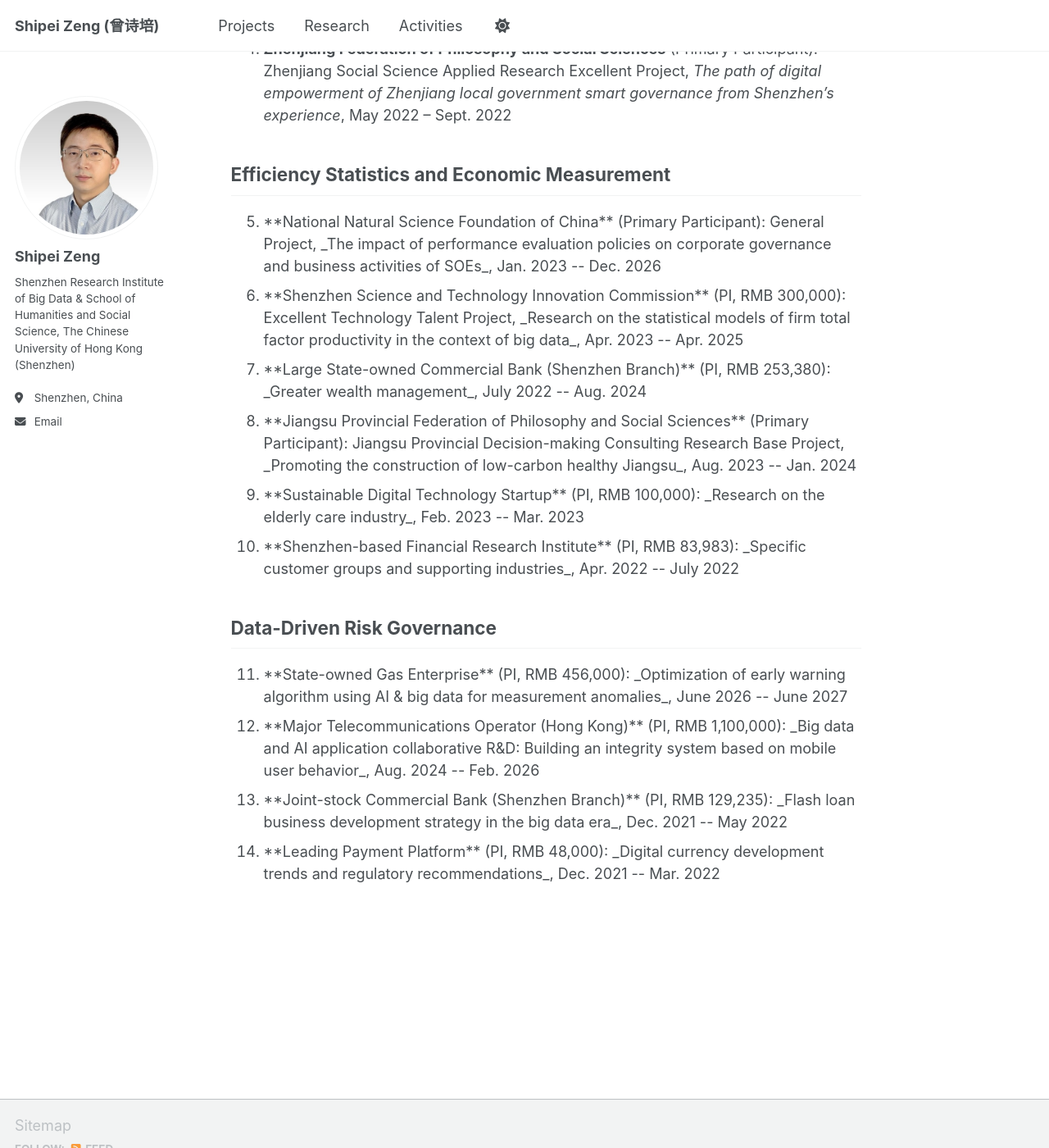
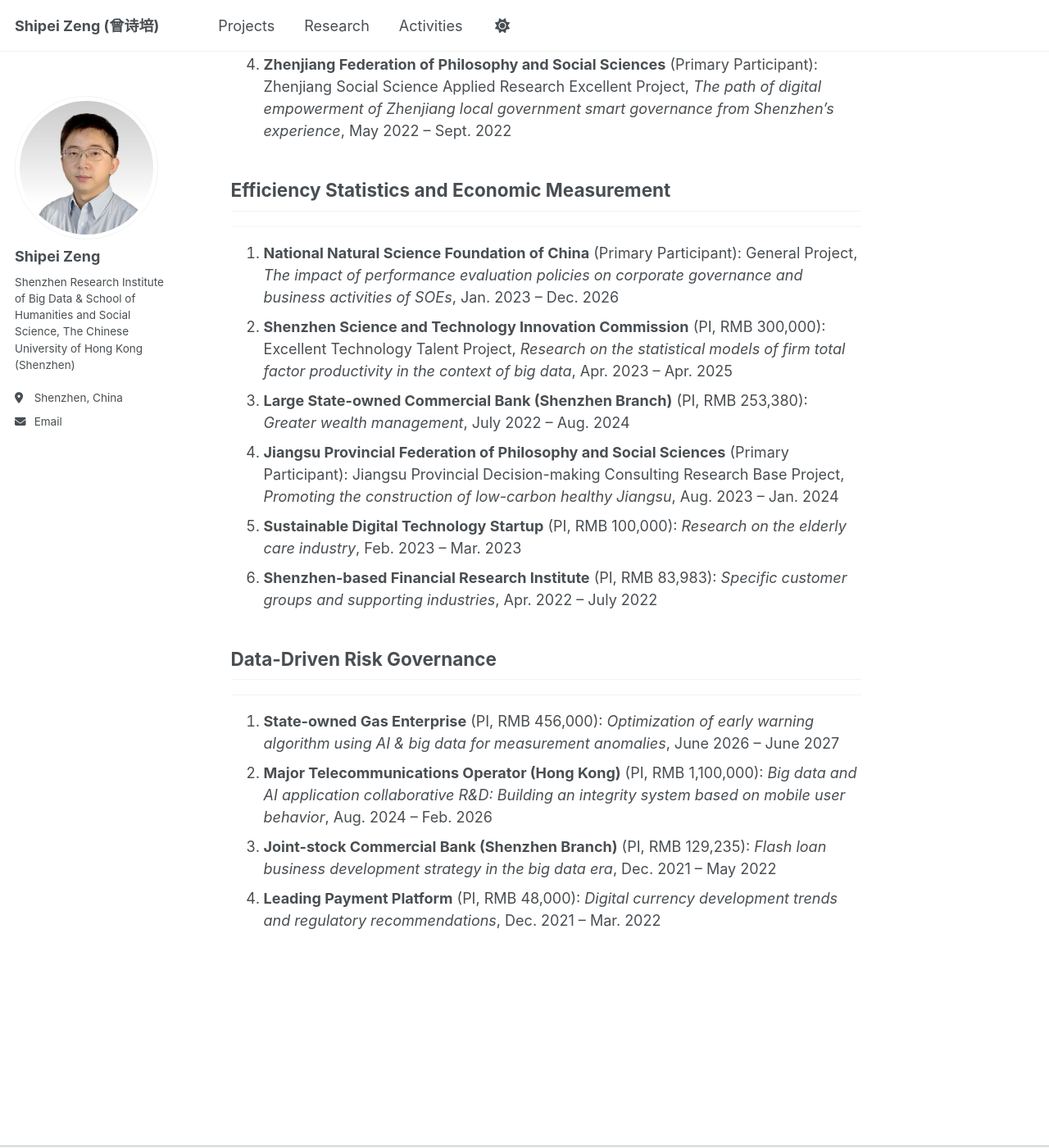
Before and after one commit to shipei-zeng/shipei-zeng.github.io, a Jekyll site: the page built from _pages/projects.md, in a window 1280 px wide and 1400 px high, scrolled down 413 px. Shown: the whole window at 82% size. Built offline with Jekyll 4.4.1, drawn with Linux system fonts in a browser that asks for light colours; a script that is not in the unit is left out; part of the change alters nothing that is shown.

Commit message:
Update projects.md

```diff
--- a/_pages/projects.md
+++ b/_pages/projects.md
@@ -2,29 +2,25 @@
 permalink: /projects/
 title: "Key Projects"
 ---
-Public-Governance AI: Applications and Evaluation
-------
+## Public-Governance AI: Applications and Evaluation
+---
 1. **Leading AI Technology Enterprise** (PI, RMB 198,000): _Evaluation strategies of large language models applied to public affairs_, Feb. 2025 -- Mar. 2025
 1. **Technology Enterprise** (PI, RMB 97,850): _Shenzhen digital talent survey_, July 2024 -- Oct. 2024
 1. **State-owned Power Grid Enterprise** (PI, RMB 2,200,000): _Digital grid open-source community operation model design and prototype system construction_, Nov. 2022 -- June 2024
 1. **Zhenjiang Federation of Philosophy and Social Sciences** (Primary Participant): Zhenjiang Social Science Applied Research Excellent Project, _The path of digital empowerment of Zhenjiang local government smart governance from Shenzhen's experience_, May 2022 -- Sept. 2022
 
-Efficiency Statistics and Economic Measurement
-------
-<ol start="5">
-  <li>**National Natural Science Foundation of China** (Primary Participant): General Project, _The impact of performance evaluation policies on corporate governance and business activities of SOEs_, Jan. 2023 -- Dec. 2026</li>
-  <li>**Shenzhen Science and Technology Innovation Commission** (PI, RMB 300,000): Excellent Technology Talent Project, _Research on the statistical models of firm total factor productivity in the context of big data_, Apr. 2023 -- Apr. 2025</li>
-  <li>**Large State-owned Commercial Bank (Shenzhen Branch)** (PI, RMB 253,380): _Greater wealth management_, July 2022 -- Aug. 2024</li>
-  <li>**Jiangsu Provincial Federation of Philosophy and Social Sciences** (Primary Participant): Jiangsu Provincial Decision-making Consulting Research Base Project, _Promoting the construction of low-carbon healthy Jiangsu_, Aug. 2023 -- Jan. 2024</li>
-  <li>**Sustainable Digital Technology Startup** (PI, RMB 100,000): _Research on the elderly care industry_, Feb. 2023 -- Mar. 2023</li>
-  <li>**Shenzhen-based Financial Research Institute** (PI, RMB 83,983): _Specific customer groups and supporting industries_, Apr. 2022 -- July 2022</li>
-</ol>
+## Efficiency Statistics and Economic Measurement
+---
+1. **National Natural Science Foundation of China** (Primary Participant): General Project, _The impact of performance evaluation policies on corporate governance and business activities of SOEs_, Jan. 2023 -- Dec. 2026
+1. **Shenzhen Science and Technology Innovation Commission** (PI, RMB 300,000): Excellent Technology Talent Project, _Research on the statistical models of firm total factor productivity in the context of big data_, Apr. 2023 -- Apr. 2025
+1. **Large State-owned Commercial Bank (Shenzhen Branch)** (PI, RMB 253,380): _Greater wealth management_, July 2022 -- Aug. 2024
+1. **Jiangsu Provincial Federation of Philosophy and Social Sciences** (Primary Participant): Jiangsu Provincial Decision-making Consulting Research Base Project, _Promoting the construction of low-carbon healthy Jiangsu_, Aug. 2023 -- Jan. 2024
+1. **Sustainable Digital Technology Startup** (PI, RMB 100,000): _Research on the elderly care industry_, Feb. 2023 -- Mar. 2023
+1. **Shenzhen-based Financial Research Institute** (PI, RMB 83,983): _Specific customer groups and supporting industries_, Apr. 2022 -- July 2022
 
-Data-Driven Risk Governance
-------
-<ol start="11">
-  <li>**State-owned Gas Enterprise** (PI, RMB	456,000): _Optimization of early warning algorithm using AI & big data for measurement anomalies_, June 2026 -- June 2027</li>
-  <li>**Major Telecommunications Operator (Hong Kong)** (PI, RMB 1,100,000): _Big data and AI application collaborative R&D: Building an integrity system based on mobile user behavior_, Aug. 2024 -- Feb. 2026</li>
-  <li>**Joint-stock Commercial Bank (Shenzhen Branch)** (PI, RMB 129,235): _Flash loan business development strategy in the big data era_, Dec. 2021 -- May 2022</li>
-  <li>**Leading Payment Platform** (PI, RMB 48,000): _Digital currency development trends and regulatory recommendations_, Dec. 2021 -- Mar. 2022</li>
-</ol>
+## Data-Driven Risk Governance
+---
+1. **State-owned Gas Enterprise** (PI, RMB	456,000): _Optimization of early warning algorithm using AI & big data for measurement anomalies_, June 2026 -- June 2027
+1. **Major Telecommunications Operator (Hong Kong)** (PI, RMB 1,100,000): _Big data and AI application collaborative R&D: Building an integrity system based on mobile user behavior_, Aug. 2024 -- Feb. 2026
+1. **Joint-stock Commercial Bank (Shenzhen Branch)** (PI, RMB 129,235): _Flash loan business development strategy in the big data era_, Dec. 2021 -- May 2022
+1. **Leading Payment Platform** (PI, RMB 48,000): _Digital currency development trends and regulatory recommendations_, Dec. 2021 -- Mar. 2022
```
